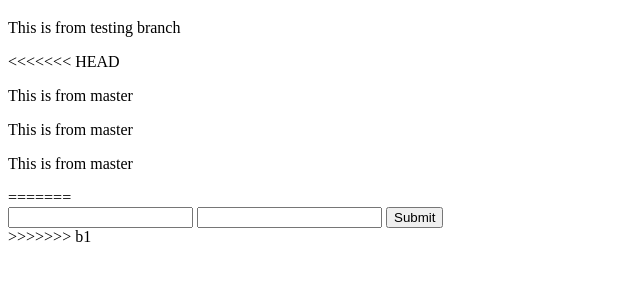
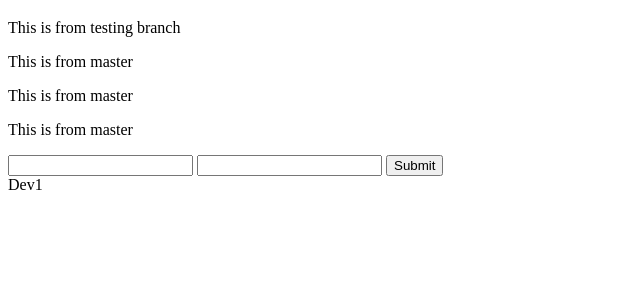
Before and after one commit to Rohanj3640/Git-Demo, a plain HTML site: page index.html in a window 1280 px wide. Shown: the part 61-342 px from the top of the page, without its empty margins (0-640 px from the left). Drawn offline with Linux system fonts and the light colour scheme.

Commit message:
added div1

```diff
--- a/index.html
+++ b/index.html
@@ -8,16 +8,14 @@
 <body>
     <h1>This is heading</h1>
     <p>This is from testing branch</p>
-<<<<<<< HEAD
     <p>This is from master</p>
     <p>This is from master</p>
     <p>This is from master</p>
-=======
     <form>
         <input type="email">
         <input tupe="password">
         <input type="submit">
     </form>
->>>>>>> b1
+    <div>Dev1</div>
 </body>
 </html>
```
